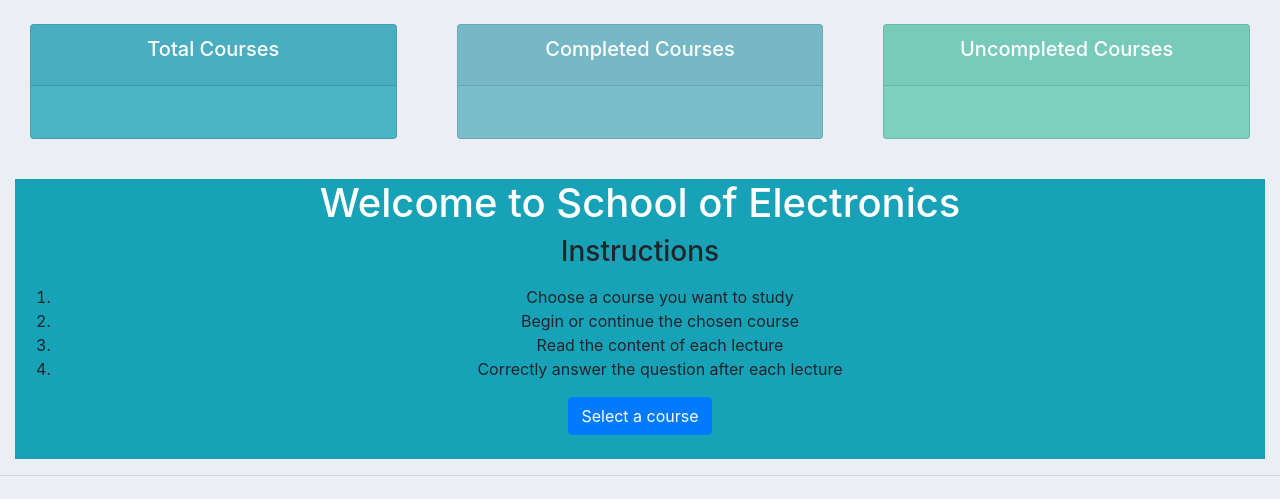
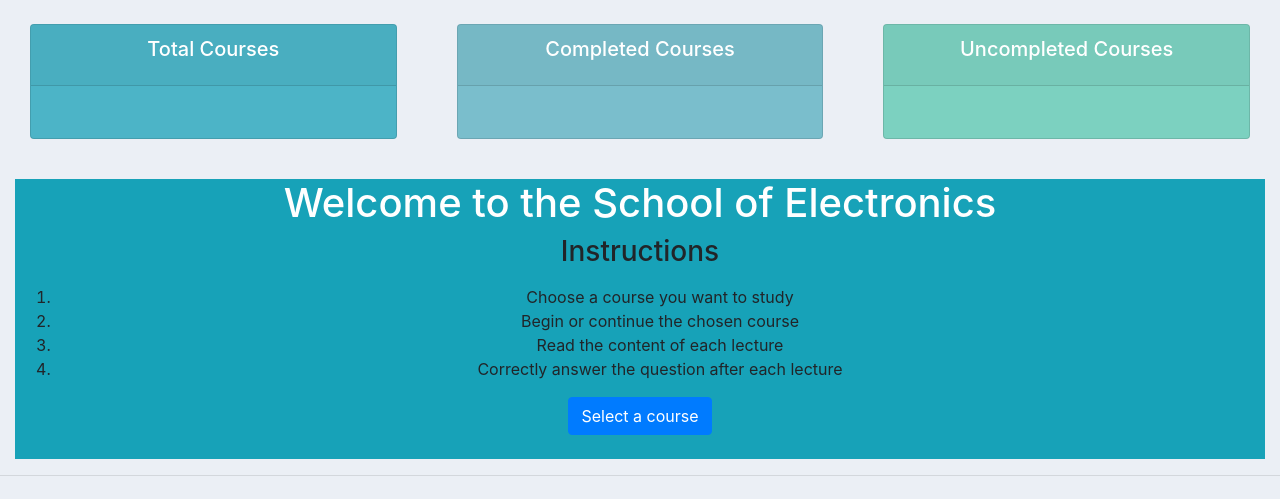
Before and after one commit to StankovskiA/coursepage, a Django app: template accounts/templates/accounts/dashboard.html in a window 1280 px wide. Shown: the part 56-555 px from the top of the page. Run offline with Django 3.2, Linux system fonts and the light colour scheme; the template is opened without the code that fills it, so the values that code supplies are empty; some libraries are stand-ins or nearby versions.

Commit message:
'Duplicated'

```diff
--- a/accounts/templates/accounts/dashboard.html
+++ b/accounts/templates/accounts/dashboard.html
@@ -6,7 +6,7 @@
 
     <br>
     <section id="instrucitons" class="bg-info text-center">
-        <h1 style="color: white">Welcome to School of Electronics</h1>
+        <h1 style="color: white">Welcome to the School of Electronics</h1>
 
         <h3 class="card-title">Instructions</h3>
         <p >
```
